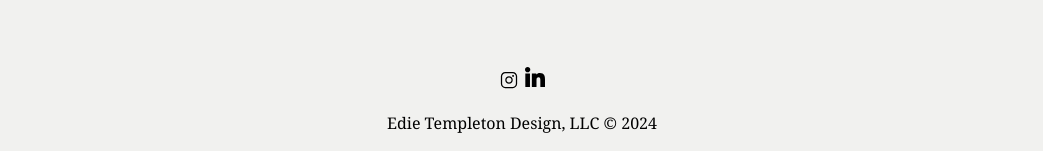
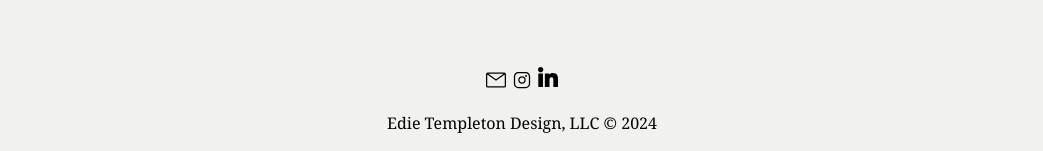
Before and after one commit to izzy1090/edie-templeton-design, a React (Create React App) app: page /contact in a window 1280 px wide. Shown: the part 1061-1212 px from the top of the page, without its empty margins (118-1161 px from the left). Built offline with nearby package versions, Linux system fonts and the light colour scheme.

Commit message:
Added an email logo to the footer

```diff
--- a/src/components/contact.js
+++ b/src/components/contact.js
@@ -4,6 +4,7 @@ import useGlobalStates from "../hooks/use-globalStates";
 function Contact ( { contactForms } ) {
 
     const { isNavOpen } = useGlobalStates();
+    // eslint-disable-next-line
     const [result, setResult] = useState("");
     const [ submissionText, setSubmissionText ] = useState({
         First: '',
@@ -125,7 +126,8 @@ function Contact ( { contactForms } ) {
         <div className="contactIntro">
             Need help with your home? Let's chat!
             Shoot me an email or fill out the contact form.
-            <a className="email" href="mailto:ediesnyder@gmail.com?">
+            <a className="email" href="mailto:ediesnyder@gmail.com"
+                target="_blank" rel="noreferrer">
                 ediesnyder@gmail.com
             </a>
         </div>
--- a/src/pages/FooterPage.js
+++ b/src/pages/FooterPage.js
@@ -6,9 +6,13 @@ import useGlobalStates from '../hooks/use-globalStates';
 function FooterPage () {
   const { isNavOpen } = useGlobalStates();
 
-    return <div className='footer' style={isNavOpen ? { display: 'none'} : null}>
+  return <div className='footer' style={isNavOpen ? { display: 'none'} : null}>
       <div className='contentContainer'>
         <div className="socialLogos">
+          <a href='mailto:ediesnyder@gmail.com'
+            target='_blank' rel='noreferrer'>
+            <EmailLogo id="emailLogo"/>
+          </a>
           <a href='https://www.instagram.com/templetweed/'
             target='_blank' rel="noreferrer">
             <InstagramLogo id='instagram'/>
@@ -17,10 +21,6 @@ function FooterPage () {
             target='_blank' rel='noreferrer'>
             <LinkedInLogo id="linkedin"/>
           </a>
-          {/* <a href='mailto:ediesnyder@gmail.com?'
-            target='_blank' rel='noreferrer'>
-            <EmailLogo id="emailLogo"/>
-          </a> */}
         </div>
         <div className='llc'>Edie Templeton Design, LLC © 2024</div>
     </div>
```
Also changed, not shown: src/assets/email.svg.
